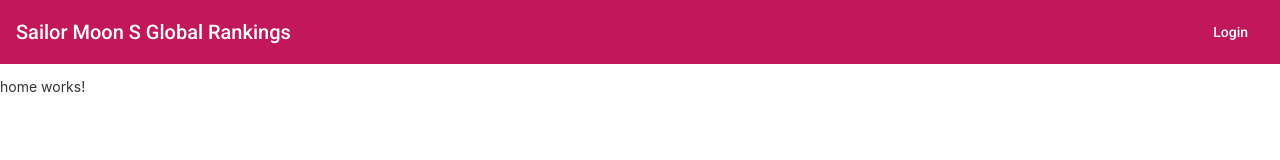
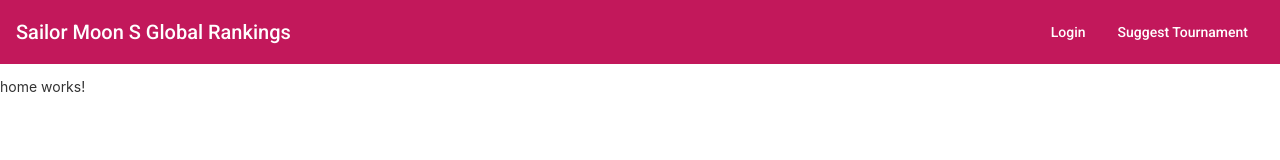
Before and after one commit to lanierc/fgc-elo-v2, an Angular app: page / in a window 1280 px wide. Shown: the top 160 px of the page. Built offline with nearby package versions, Linux system fonts and the light colour scheme.

Commit message:
created nav in header

```diff
--- a/src/app/header/header.component.html
+++ b/src/app/header/header.component.html
@@ -3,6 +3,10 @@
   <span class="example-fill-remaining-space"></span>
   <span>
     <a mat-button routerLink="/login" *ngIf="!token">Login</a>
+    <a mat-button routerLink="/suggest-tournament" *ngIf="!token"
+      >Suggest Tournament</a
+    >
     <a mat-button routerLink="/add-tournament" *ngIf="token">Add Tournament</a>
+    <a mat-button *ngIf="token">Logout</a>
   </span>
 </mat-toolbar>
```
